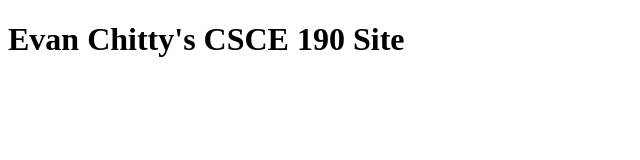
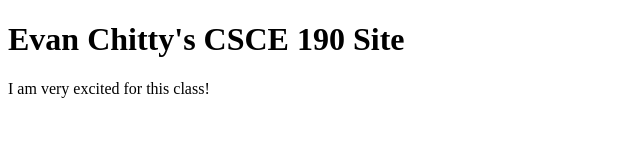
Before and after one commit to echitty1/echitty1.github.io, a plain HTML site: page index.html in a window 1280 px wide. Shown: the whole page, without its empty margins (0-640 px from the left). Drawn offline with Linux system fonts and the light colour scheme.

Commit message:
Add files via upload

```diff
--- a/index.html
+++ b/index.html
@@ -5,5 +5,7 @@
     </head>
     <body>
         <h1>Evan Chitty's CSCE 190 Site</h1>
+
+        <p>I am very excited for this class!</p>
     </body>
 </html>
```
